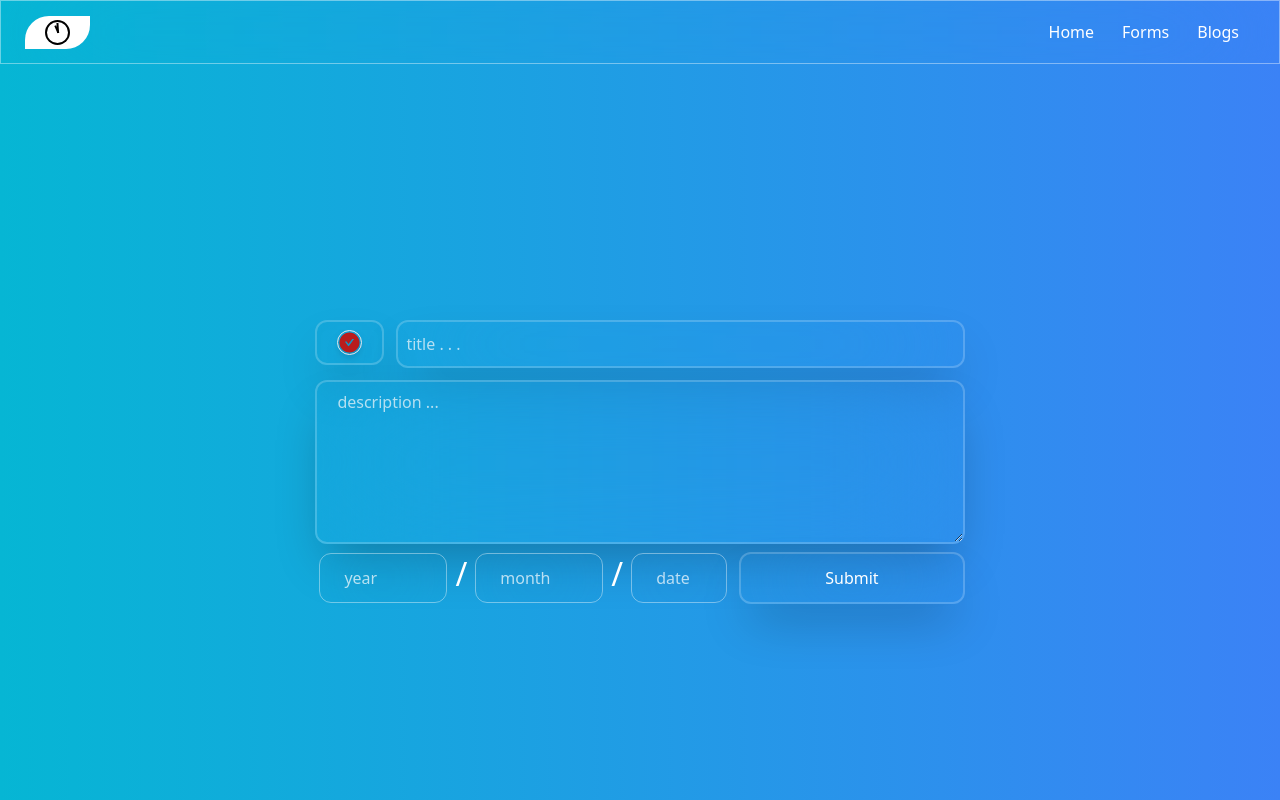
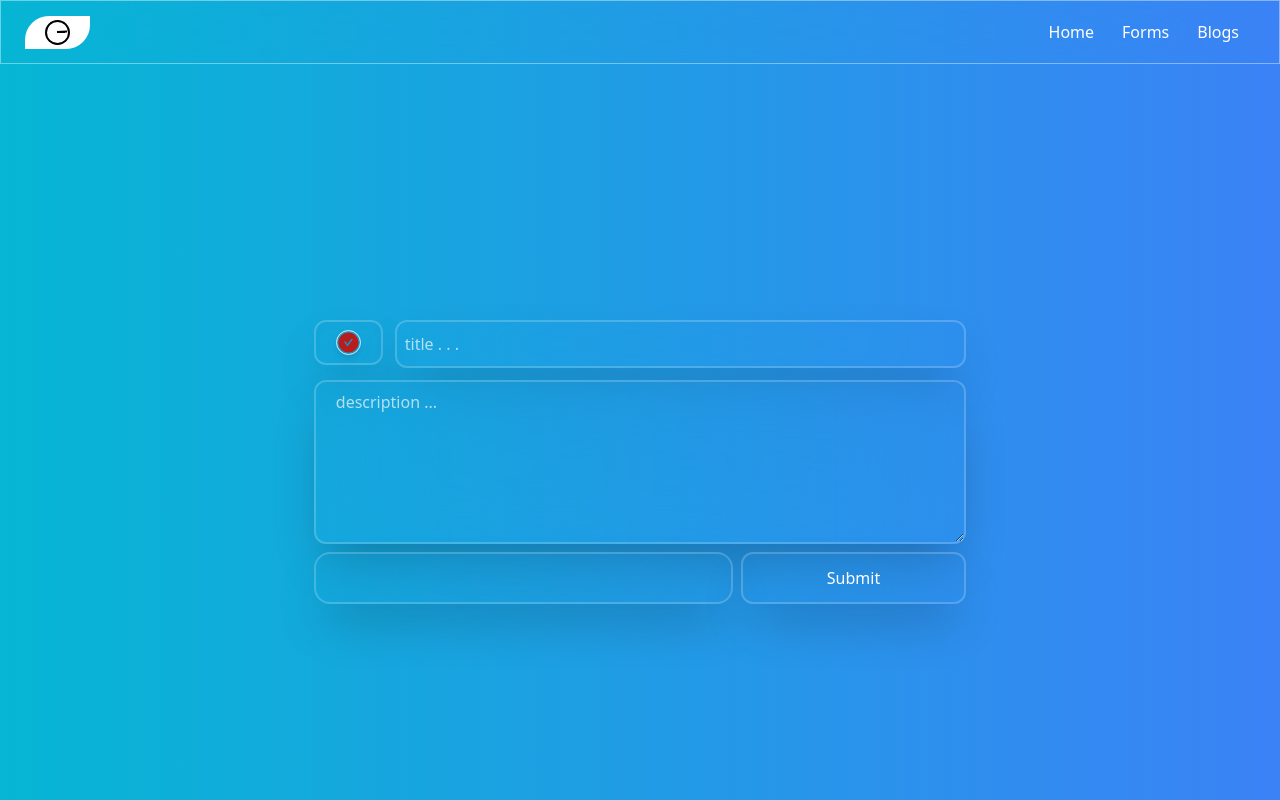
Before and after one commit to Setthasat/react-express-MemoApp, a React (Vite) app in the folder client/: page /forms in a window 1280 px wide. Built offline with nearby package versions, Linux system fonts and the light colour scheme.

Commit message:
change date input

```diff
--- a/client/package.json
+++ b/client/package.json
@@ -12,6 +12,7 @@
     "axios": "^1.3.4",
     "moment": "^2.29.4",
     "react": "^18.2.0",
+    "react-datepicker": "^4.11.0",
     "react-dom": "^18.2.0",
     "react-icons": "^4.8.0",
     "react-router-dom": "^6.9.0",
--- a/client/src/components/Memo/forms.jsx
+++ b/client/src/components/Memo/forms.jsx
@@ -5,11 +5,12 @@ import moment from 'moment';
 import { GetDate } from '../../utils/index';
 import { AiFillCheckCircle } from 'react-icons/ai';
 import axios from 'axios';
+import DatePicker from "react-datepicker";
 
 function forms({ setError }) {
 
 
-
+    const [startDate, setStartDate] = useState(new Date());
 
     const [form, setForm] = useState({
         id: uuidv4(),
@@ -44,16 +45,13 @@ function forms({ setError }) {
         event.preventDefault();
 
         let { title, description, date } = form;
-        let { day, month, year } = dateInput;
+        // let { day, month, year } = dateInput;
 
-        let finalDate = year.concat('-').concat(month).concat('-').concat(day)
+        // let finalDate = year.concat('-').concat(month).concat('-').concat(day)
 
-        setForm((prev) => ({
-            ...prev,
-            date: finalDate || GetDate()
-        }))
-
-         if (!title, !description) {
+        if (!date) {
+            date = GetDate();
+        } if (!title, !description) {
             setError(true);
         }
 
@@ -101,12 +99,12 @@ function forms({ setError }) {
         console.log(!form.isComplete);
     };
 
-    const handleValidateInput = (event) => {
-        const { name, value } = event.target;
-        let { day, month, year } = dateInput;
-        if (!/[0-9]/.test(event.key)) {
-            event.preventDefault();
-        }
+    // const handleValidateInput = (event) => {
+    //     const { name, value } = event.target;
+    //     let { day, month, year } = dateInput;
+    //     if (!/[0-9]/.test(event.key)) {
+    //         event.preventDefault();
+    //     }
     // if (name === "year") {
     //     let newYear = parseInt(year);
     //     let nowYear = moment().format("YYYY");
@@ -152,17 +150,17 @@ function forms({ setError }) {
     //         }));
     //     }
     // }
-    };
+    // };
 
-    const onChangeDateInput = (event) => {
-        const { name, value } = event.target;
+    // const onChangeDateInput = (event) => {
+    //     const { name, value } = event.target;
 
-        setDateInput(prev => ({
-            ...prev,
-            [name]: value
-        }));
+    //     setDateInput(prev => ({
+    //         ...prev,
+    //         [name]: value
+    //     }));
 
-    };
+    // };
 
 
 
@@ -196,11 +194,12 @@ function forms({ setError }) {
                     />
                     <label className="relative flex justify-between items-center">
                         <button onClick={handleComplete} className={form.isComplete === false ? 'p-2 px-5 backdrop-blur-3xl text-green-700 text-[1.25rem] flex sm:hidden rounded-xl bg-transparent shadow-2xl bg-opacity-50 cursor-pointer drop-shadow-lg' : 'p-2 px-5 cursor-pointer backdrop-blur-3xl text-red-700 text-[1.25rem] flex sm:hidden rounded-xl bg-transparent shadow-2xl bg-opacity-50 drop-shadow-lg'}><AiFillCheckCircle size={25} className='border rounded-full' /></button>
-                        <div className='flex justify-center items-center '>
+                        <DatePicker onChange={onChangeInput} selected={startDate} value={form.date} className='mr-[10rem] text-white w-full focus:outline-none backdrop-blur-3xl p-3 mt-2 rounded-2xl border-[2px] border-white/20 bg-transparent shadow-2xl' />
+                        {/* <div className='flex justify-center items-center '>
                             <input maxLength={4} name="year" value={dateInput.year} type='text' onKeyPress={handleValidateInput} onChange={onChangeDateInput} placeholder='year' className='mx-1 w-[8rem] text-white backdrop-blur-3xl mt-2 focus:outline-none border py-3 px-[24px] border-white/40 placeholder:text-white/70 rounded-xl bg-transparent' /><p className='text-white mx-1 text-[2rem] font-thin'>/</p>
                             <input maxLength={2} name="month" value={dateInput.month} type='text' onKeyPress={handleValidateInput} onChange={onChangeDateInput} placeholder='month' className='mx-1 w-[8rem] text-white backdrop-blur-3xl mt-2 focus:outline-none border py-3 px-[24px] border-white/40 placeholder:text-white/70 rounded-xl bg-transparent' /><p className='text-white mx-1 text-[2rem] font-thin'>/</p>
                             <input maxLength={2} name="day" value={dateInput.day} type='text' onKeyPress={handleValidateInput} onChange={onChangeDateInput} placeholder='date' className='mx-1 w-[6rem] text-white backdrop-blur-3xl mt-2 focus:outline-none border py-3 px-[24px] border-white/40 placeholder:text-white/70 rounded-xl bg-transparent' />
-                        </div>
+                        </div> */}
                         {/* <input
                             type='date'
                             name='date'
```
Also changed, not shown: 1 other file (tests, documents, lock files or other folders). Lines whose indentation alone changed are shown as unchanged.
